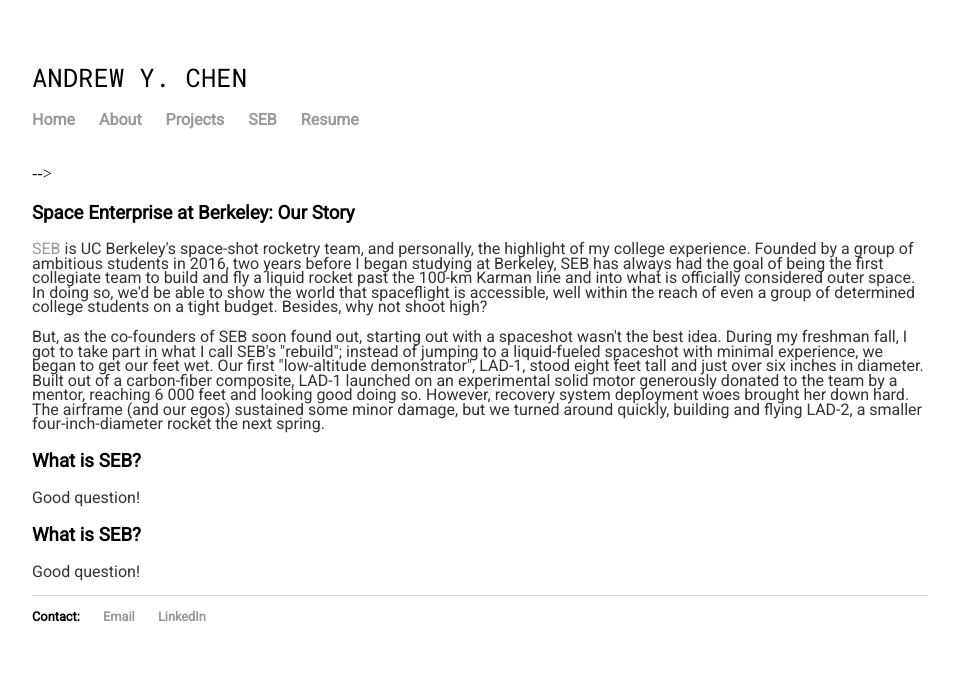
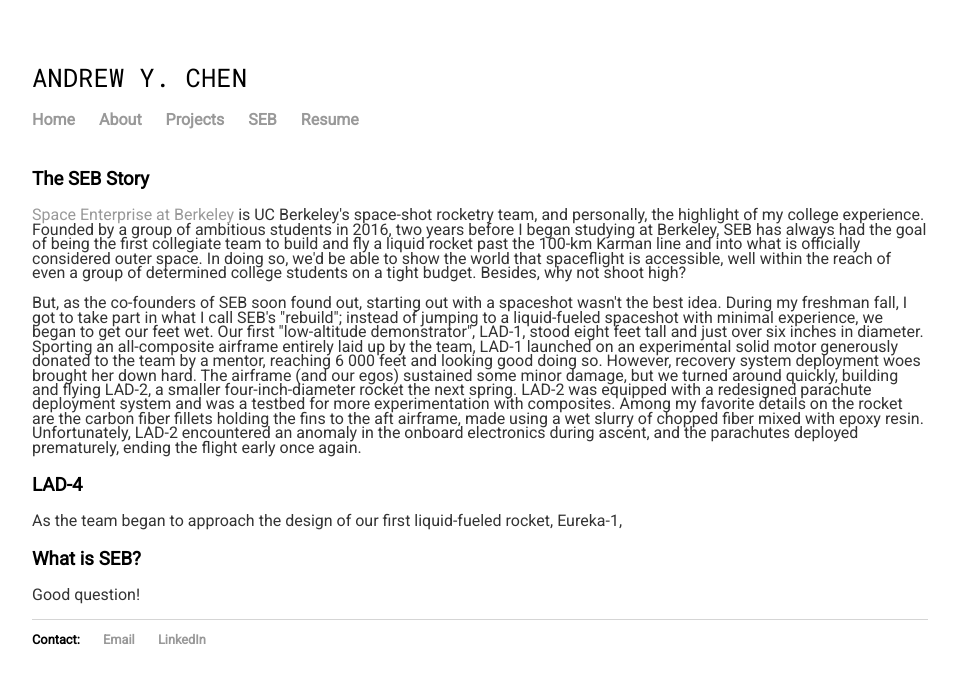
Before and after one commit to carbonheliumnitrogen/carbonheliumnitrogen.github.io, a Jekyll site: the page built from seb.html, in a window 1280 px wide. Shown: the top 684 px of the page, without its empty margins (160-1117 px from the left). Built offline with Jekyll 4.4.1, drawn with Linux system fonts in a browser that asks for light colours.

Commit message:
Update seb.html

```diff
--- a/seb.html
+++ b/seb.html
@@ -13,27 +13,20 @@
 <a href="https://www.berkeleyse.org">
 <div class="top">
 Space Enterprise at Berkeley
-	<!-- <a href="https://www.berkeleyse.org> Space Enterprise at Berkeley </a> -->
+	<!-- <a href="https://www.berkeleyse.org> Space Enterprise at Berkeley </a>
 </div>
 </a>
 -->
 
 <div class="blurb">
 
-	<h3>Space Enterprise at Berkeley: Our Story</h3>
-	<p> <a href="https://www.berkeleyse.org">SEB</a> is UC Berkeley's space-shot rocketry team, and personally, the highlight of my college experience. Founded by
-	a group of ambitious students in 2016, two years before I began studying at Berkeley, SEB has always had the goal of being the first collegiate team to build and fly
-	a liquid rocket past the 100-km Karman line and into what is officially considered outer space. In doing so, we'd be able to show the world that spaceflight is
-	accessible, well within the reach of even a group of determined college students on a tight budget. Besides, why not shoot high? </p>
+	<h3>The SEB Story</h3>
+	<p> <a href="https://www.berkeleyse.org">Space Enterprise at Berkeley</a> is UC Berkeley's space-shot rocketry team, and personally, the highlight of my college experience. Founded by a group of ambitious students in 2016, two years before I began studying at Berkeley, SEB has always had the goal of being the first collegiate team to build and fly a liquid rocket past the 100-km Karman line and into what is officially considered outer space. In doing so, we'd be able to show the world that spaceflight is 	accessible, well within the reach of even a group of determined college students on a tight budget. Besides, why not shoot high? </p>
 
-	<p> But, as the co-founders of SEB soon found out, starting out with a spaceshot wasn't the best idea. During my freshman fall, I got to take part in what I call SEB's "rebuild";
-	instead of jumping to a liquid-fueled spaceshot with minimal experience, we began to get our feet wet. Our first "low-altitude demonstrator", LAD-1, stood eight feet tall and just over
-	six inches in diameter. Built out of a carbon-fiber composite, LAD-1 launched on an experimental solid motor generously donated to the team by a mentor, reaching 6 000 feet and looking good doing so. However,
-	recovery system deployment woes brought her down hard. The airframe (and our egos) sustained some minor damage, but we turned around quickly, building and flying LAD-2, a
-	smaller four-inch-diameter rocket the next spring. </p>
+	<p> But, as the co-founders of SEB soon found out, starting out with a spaceshot wasn't the best idea. During my freshman fall, I got to take part in what I call SEB's "rebuild"; instead of jumping to a liquid-fueled spaceshot with minimal experience, we began to get our feet wet. Our first "low-altitude demonstrator", LAD-1, stood eight feet tall and just over six inches in diameter. Sporting an all-composite airframe entirely laid up by the team, LAD-1 launched on an experimental solid motor generously donated to the team by a mentor, reaching 6 000 feet and looking good doing so. However, recovery system deployment woes brought her down hard. The airframe (and our egos) sustained some minor damage, but we turned around quickly, building and flying LAD-2, a smaller four-inch-diameter rocket the next spring. LAD-2 was equipped with a redesigned parachute deployment system and was a testbed for more experimentation with composites. Among my favorite details on the rocket are the carbon fiber fillets holding the fins to the aft airframe, made using a wet slurry of chopped fiber mixed with epoxy resin. Unfortunately, LAD-2 encountered an anomaly in the onboard electronics during ascent, and the parachutes deployed prematurely, ending the flight early once again.</p>
 
-  <h3>What is SEB?</h3>
-  <p> Good question! </p>
+  <h3>LAD-4</h3>
+  <p> As the team began to approach the design of our first liquid-fueled rocket, Eureka-1, </p>
 
   <h3>What is SEB?</h3>
   <p> Good question! </p>
```
